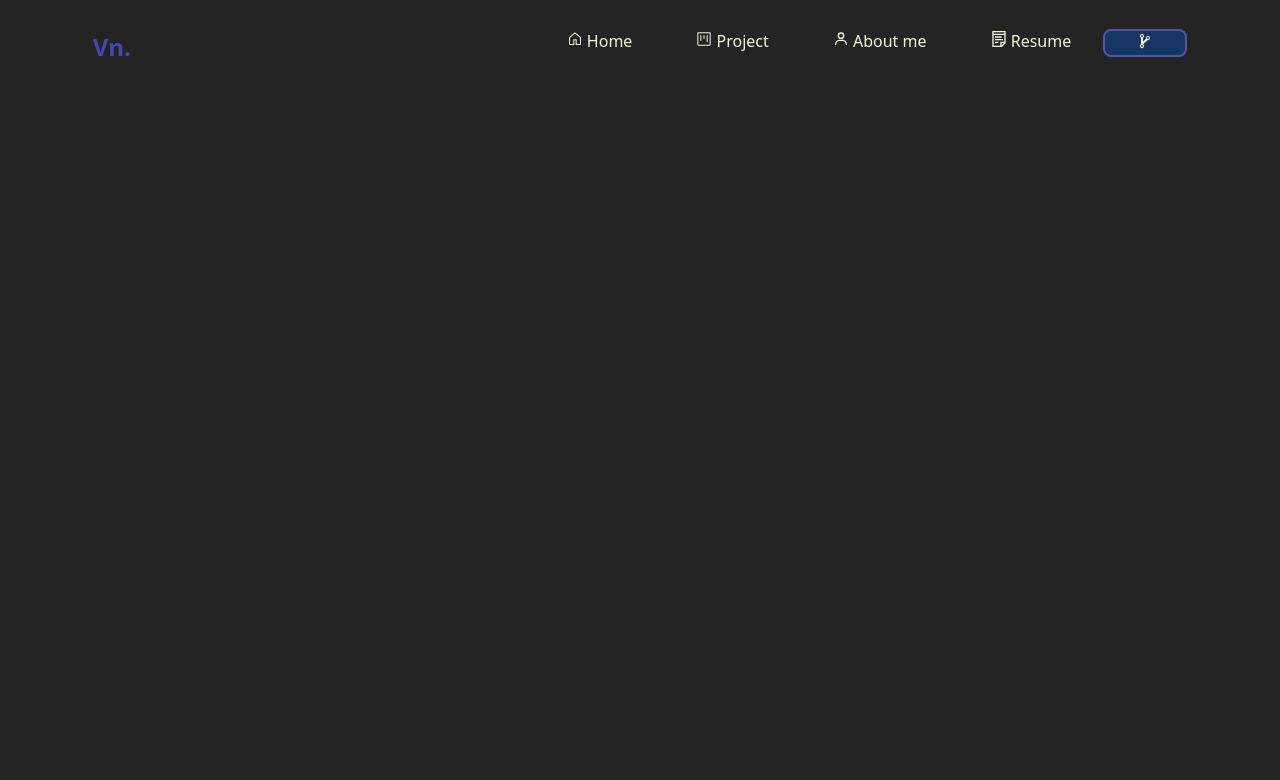
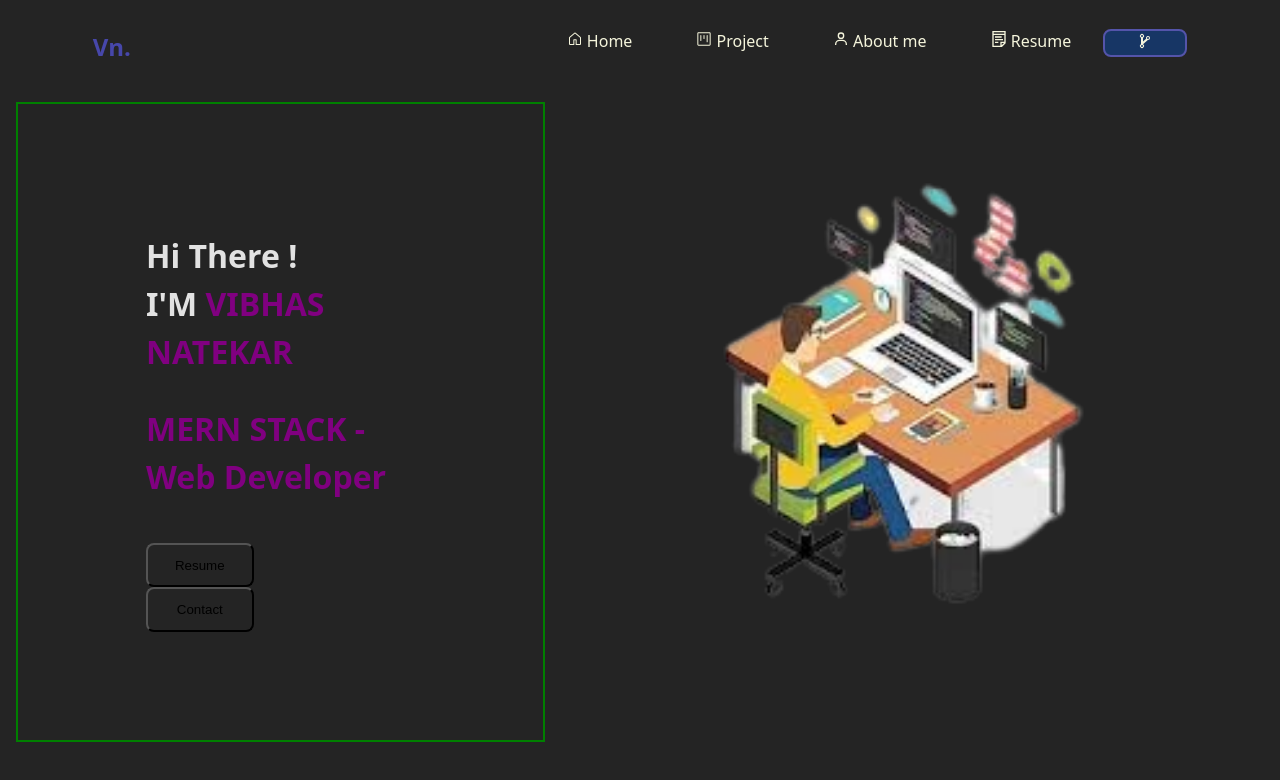
Before and after one commit to vibhasJayavantNatekar/Personal-Portfolio, a React (Vite) app: page / in a window 1280 px wide. Shown: the top 780 px of the page. Built offline with nearby package versions, Linux system fonts and the light colour scheme.

Commit message:
Develop an hero section

```diff
--- a/src/App.jsx
+++ b/src/App.jsx
@@ -4,6 +4,7 @@ import { BrowserRouter, Route, Router, Routes } from 'react-router-dom'
 import Projects from './components/Projects'
 import About from './components/About'
 import Resume from './components/Resume'
+import Herosection from './components/herosection'
 
 function App() {
 
@@ -14,6 +15,7 @@ function App() {
 
       <BrowserRouter>
          <Navbar/>
+         <Herosection/>
         <Routes>
           <Route path="projects" element={<Projects/>} />
           <Route path="about" element={<About/>} />
--- /dev/null
+++ b/src/components/Herosection.css
@@ -0,0 +1,72 @@
+* {
+    padding: 0;
+    margin: 0;
+    box-sizing: border-box;
+}
+
+.hero-container {
+    display: flex;
+    height: 80vh;
+      margin-bottom: 2rem;
+      margin: 0 1rem;
+
+
+}
+
+.hero-container .hero-right {
+    border: 2px solid green;
+    width: 50%;
+
+
+
+
+}
+.hero-container .hero-right .heading-container ,.hero-container .hero-right .btn-container{
+
+    margin: 8rem;
+    margin-bottom: 0px;
+
+
+}
+
+.hero-container .hero-right .heading-container  .title{
+    color: purple;
+    padding:  1.8rem 0;
+}
+.name{
+    color: purple;
+
+}
+
+.hero-container .hero-right .btn-container{
+    margin-top: .8rem;
+}
+.hero-container .hero-right .btn-container button{
+    padding: .8rem;
+    margin-right: 2rem;
+    width: 40%;
+    border-radius: .5rem;
+    background-color: transparent;
+}
+.hero-left{
+    text-align: center;
+    height: 100%;
+
+}
+.hero-left .dev-img{
+
+    height: 80%;
+    padding: .8rem;
+    margin-top: 2.5rem;
+    margin-bottom: 0px;
+}
+@media screen and (max-width: 400px) {
+
+    .hero-container{
+        margin: 0;
+        flex-direction: column;
+        background-color: aliceblue;
+    }
+
+
+}
--- /dev/null
+++ b/src/components/Herosection.jsx
@@ -0,0 +1,42 @@
+import React from 'react'
+import './Herosection.css'
+import { NavLink } from 'react-router-dom'
+import Illustrate from '../assets/illustrate.png'
+
+
+const Herosection = () => {
+  return (
+    <>
+
+    <div className="hero-container">
+
+        <div className="hero-right">
+
+          <div className="heading-container">
+          <h1>Hi There !</h1>
+          <h1>I'M <span className='name' > VIBHAS NATEKAR </span></h1>
+          <h1 className='title'> MERN STACK - Web Developer </h1>
+
+          </div>
+
+          <div className="btn-container">
+            <button>Resume</button>
+           <button>Contact</button>
+          </div>
+
+
+      </div>
+
+      <div className="hero-left">
+        <img src={Illustrate} alt="" className='dev-img'/>
+
+      </div>
+
+
+    </div>
+
+    </>
+  )
+}
+
+export default Herosection
--- a/src/components/navbar.css
+++ b/src/components/navbar.css
@@ -9,7 +9,7 @@
     flex-direction: row;
     justify-content: space-between ;
      margin:  1.8rem 5.8rem ;
-     max-height: 50px;
+        height: 2.8rem;
 
 }
 .cancel-icon{
@@ -25,10 +25,12 @@
 .nav-items ,.side-bar {
     display: flex;
     /* text-align: center; */
-    max-width: 60%;
+    /* max-height: 20px; */
 }
 .nav-items{
     justify-content: space-evenly;
+    max-height: 20px;
+
 
 
 }
@@ -37,7 +39,7 @@
     flex-direction: column;
     height: 100vh;
     width: 80%;
-    background-color: yellow;
+    background-color: #000000b3;
 }
 .nav-items li , .side-bar li{
       color: beige;
--- a/src/components/navbar.jsx
+++ b/src/components/navbar.jsx
@@ -34,7 +34,7 @@ const Navbar = () => {
           <NavLink to={'/'}><li> <GoHome/> Home</li></NavLink>
           <NavLink to={'/projects'}><li> <GoProject/> Project</li></NavLink>
           <NavLink to={'/about'}><li > <BiUser/> About me</li></NavLink>
-            <NavLink to={'/about'}><li > <GrNotes/> Resume</li></NavLink>
+            <NavLink to={'/resume'}><li > <GrNotes/> Resume</li></NavLink>
           <NavLink to={'#'}> <li className='git-btn' >  <IoGitBranchSharp/> </li> </NavLink>
 
 
```
Also changed, not shown: src/assets/illustrate.png (added).
